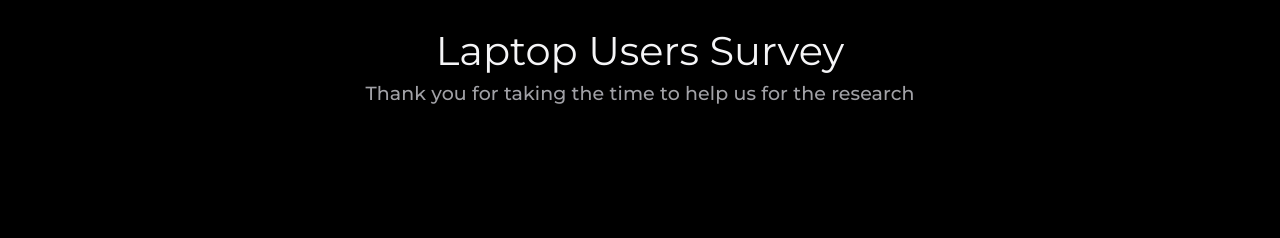
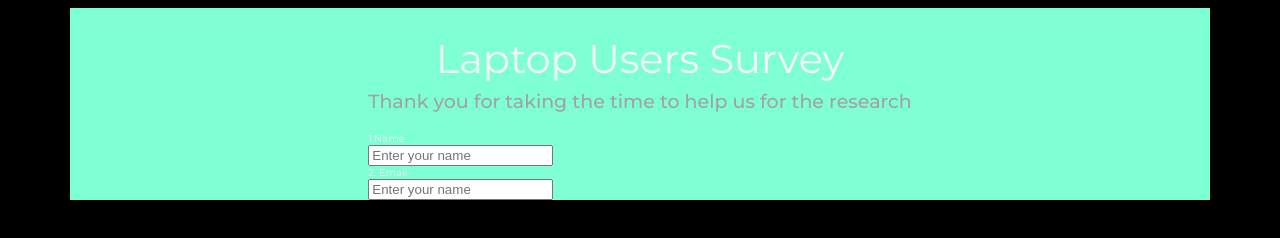
Before and after one commit to mohamedmarzuq/google-form-clone, a plain HTML site: page index.html in a window 1280 px wide. Drawn offline with Linux system fonts and the light colour scheme.

Commit message:
form first columns created

```diff
--- a/index.html
+++ b/index.html
@@ -13,9 +13,26 @@
 </head>
 <body>
     <main id="main">
-        <h1 id="title">Laptop Users Survey</h1>
-        <p id="description"> Thank you for taking the time to help us for the research</p>
+        <div class="container">
+            <h1 id="title">Laptop Users Survey</h1>
+            <p id="description"> Thank you for taking the time to help us for the research</p>
+
+            <form action="" id="survey-form">
+                <div class="form-group">
+                    <label id="name-label" for="name">1.Name</label> <br>
+                    <input type="text" name="name" id="name" class="form-control" placeholder="Enter your name" required>
+                </div>
+
+                <div class="form-group">
+                    <label id="name-label" for="name">2. Email</label> <br>
+                    <input type="text" name="name" id="name" class="form-control" placeholder="Enter your name" required>
+                </div>
+
+            </form>
+        </div>
     </main>
+
+
     <script src="https://cdn.freecodecamp.org/testable-projects-fcc/v1/bundle.js"></script>
 </body>
 </html>
--- a/style.css
+++ b/style.css
@@ -6,6 +6,15 @@ body {
     /* font-size: 25px; */
     font-family: "Montserrat";
     background-color: #000;
+    color: #F5F5F7;
+}
+
+#main {
+    background-color: aquamarine;
+    max-width: 1140px;
+    display: flex;
+    justify-content: center;
+    margin: 0 auto;
 }
 
 #title {
@@ -23,5 +32,4 @@ body {
     color: #A1A1A6;
     font-weight: 500;
     font-size: 1.9rem;
-    letter-spacing: 0.1px;
 }
```
